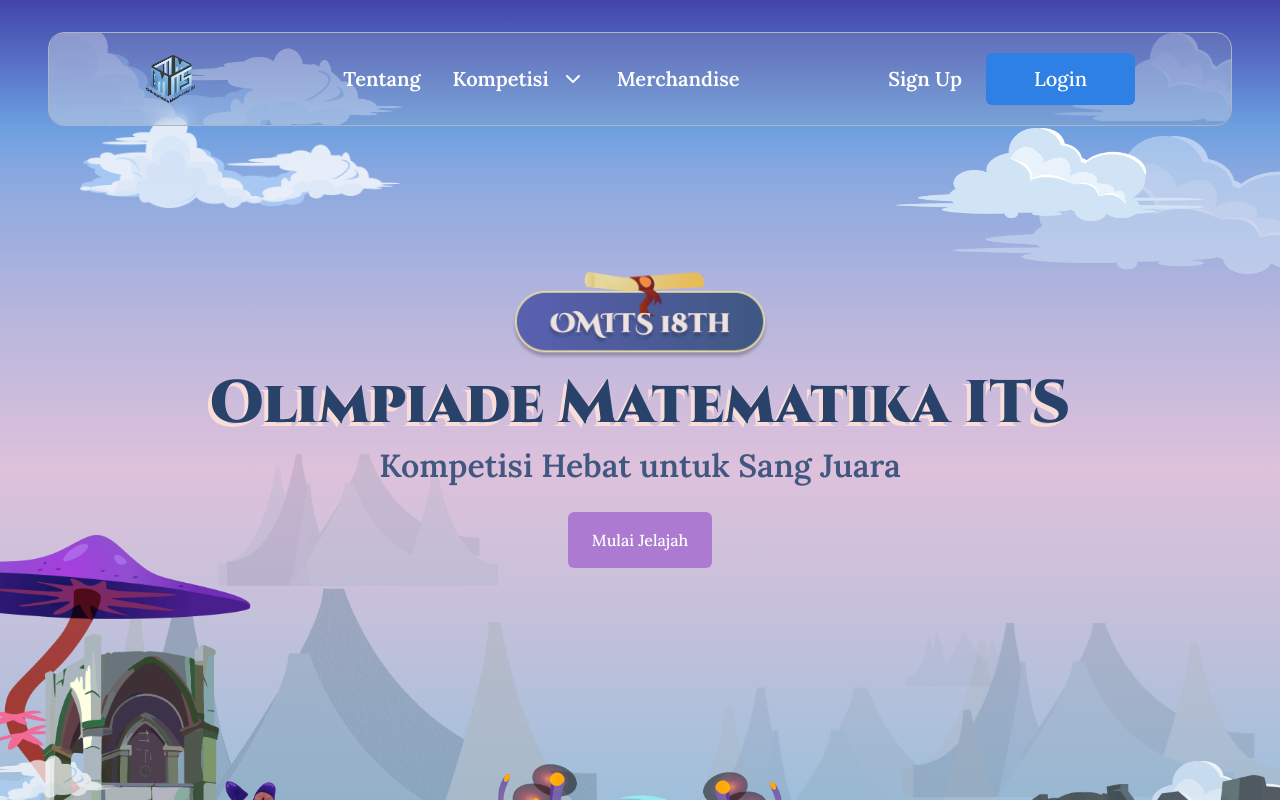
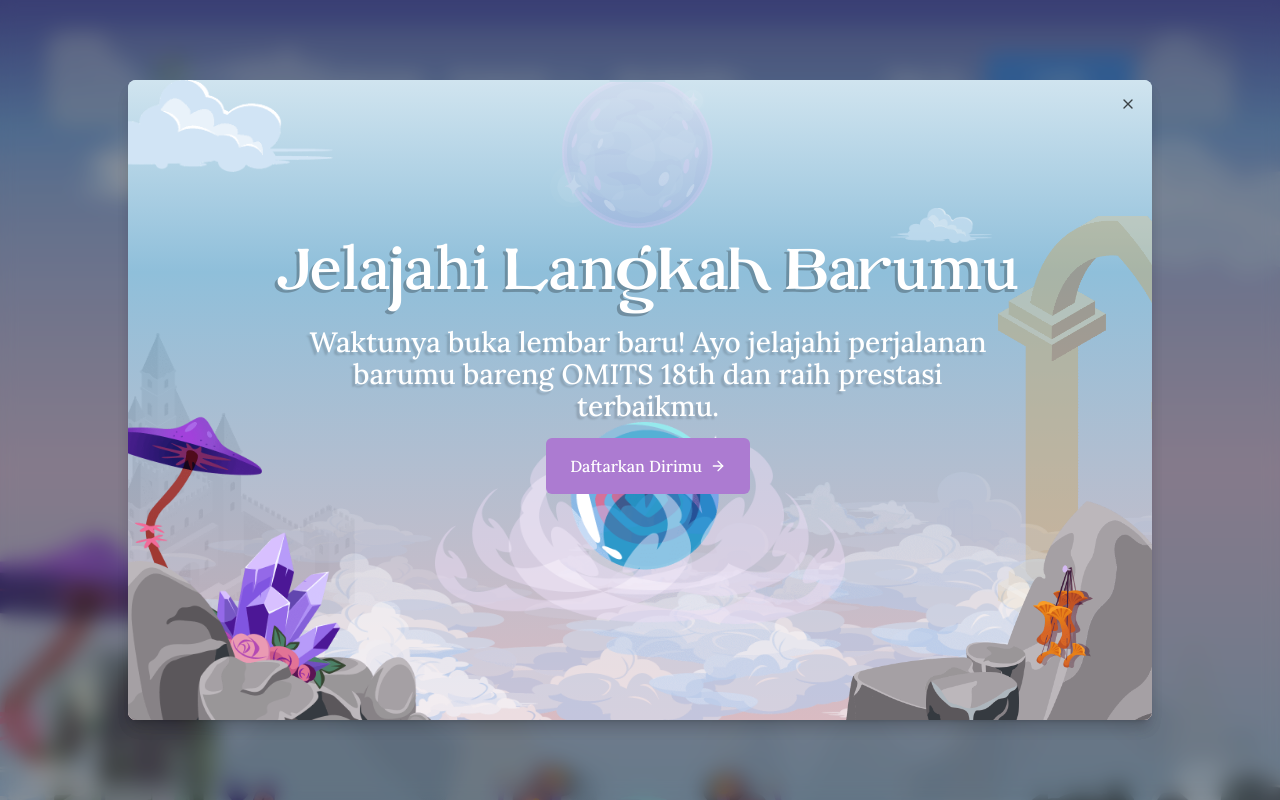
Before and after one commit to itomits18/omits18-frontend, a Next.js app: page / in a window 1280 px wide. Shown: the top 800 px of the page. Built offline with nearby package versions, Linux system fonts and the light colour scheme.

Commit message:
feat: add modal detail

```diff
--- a/src/app/(container)/ModalInfo.tsx
+++ b/src/app/(container)/ModalInfo.tsx
@@ -18,7 +18,7 @@ import { useState } from 'react';
 import { VisuallyHidden } from '@radix-ui/react-visually-hidden';
 
 export default function ModalInfo() {
-  const [modalOpen, setModalOpen] = useState(false);
+  const [modalOpen, setModalOpen] = useState(true);
 
   return (
     <Dialog open={modalOpen} onOpenChange={setModalOpen}>
@@ -173,7 +173,7 @@ export default function ModalInfo() {
               className="mx-auto border-0 shadow-none outline-none focus:ring-0 focus:outline-none"
               asChild
             >
-              <Link href="https://its.id/m/FormRegistrasiOMITS18th">
+              <Link href="/login">
                 Daftarkan Dirimu
                 <ArrowRight size={32} />
               </Link>
--- a/src/app/page.tsx
+++ b/src/app/page.tsx
@@ -6,6 +6,8 @@ import Kompetisi from './(container)/landing/Kompetisi';
 export default function page() {
   return (
     <Layout withFooter withNavbar>
+      <ModalInfo />
+
       <Hero />
       <Kompetisi />
 
```
